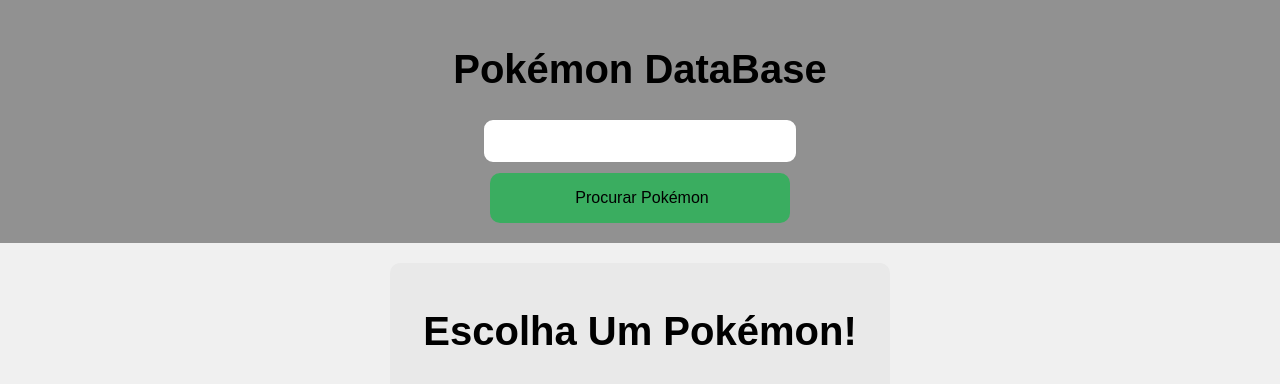
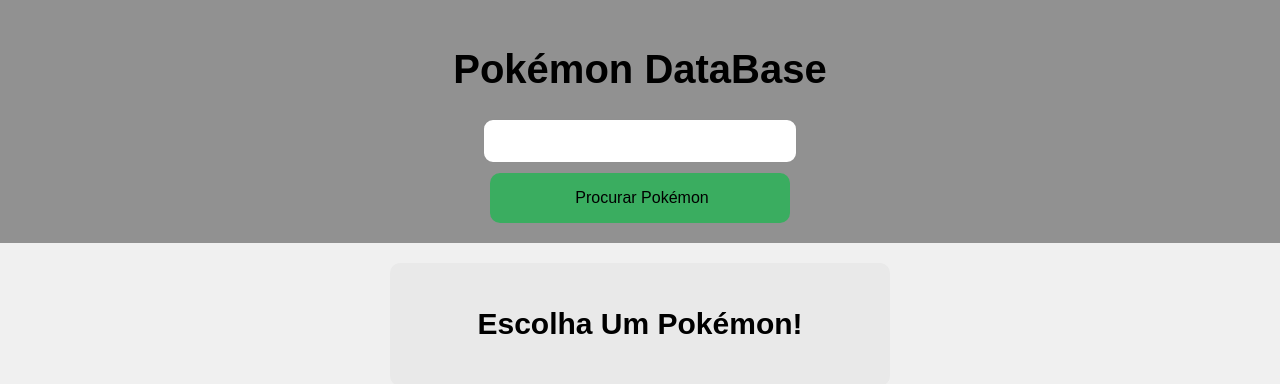
Before and after one commit to arthurzop/API_Poke, a React (Create React App) app: page / in a window 1280 px wide. Shown: the top 384 px of the page. Built offline with nearby package versions, Linux system fonts and the light colour scheme.

Commit message:
Update App.js

```diff
--- a/src/App.js
+++ b/src/App.js
@@ -78,7 +78,7 @@
       </div>
       <div className='DisplayPoke'>
         {!pokeChosen ? (
-          <h1>Escolha um Pokémon!</h1>
+          <h2>Escolha um Pokémon!</h2>
         ) : (
           <>
             <h1>{pokemon.name}</h1>
```
